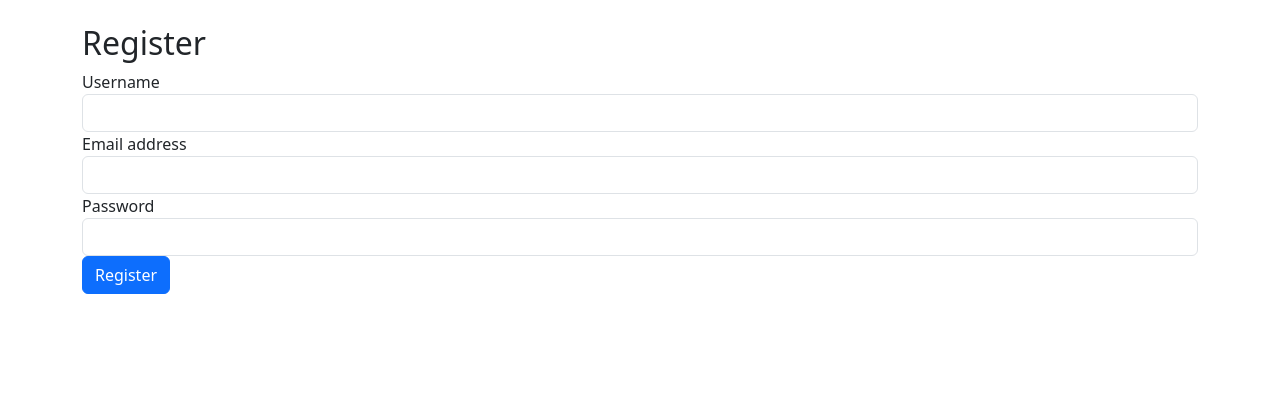
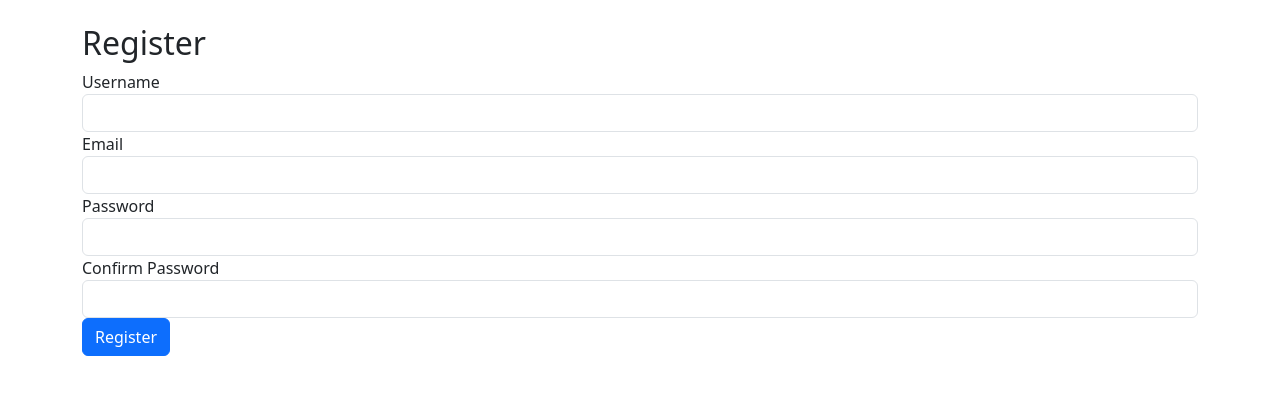
Before and after one commit to cmike221/Lesson-VD07_3, a Flask app: page /register in a window 1280 px wide. Shown: the part 56-451 px from the top of the page. Run offline with Flask 3, Linux system fonts and the light colour scheme; parts of the project's set-up code (start-up, migrations or seed data) failed here and were passed over; some libraries are stand-ins or nearby versions.

Commit message:
Добавлено сравнение введенных паролей

```diff
--- /dev/null
+++ b/app/forms.py
@@ -0,0 +1,13 @@
+from flask_wtf import FlaskForm
+from wtforms import StringField, PasswordField, SubmitField
+from wtforms.validators import DataRequired, Email, EqualTo
+
+
+class RegistrationForm(FlaskForm):
+    username = StringField('Username', validators=[DataRequired()])
+    email = StringField('Email', validators=[DataRequired(), Email()])
+    password = PasswordField('Password', validators=[DataRequired()])
+    confirm_password = PasswordField('Confirm Password', validators=[
+        DataRequired(), EqualTo('password', message='Passwords must match')
+    ])
+    submit = SubmitField('Register')
--- a/app/routes.py
+++ b/app/routes.py
@@ -4,6 +4,7 @@ from .models import User
 from flask_login import login_user, login_required, logout_user
 from werkzeug.security import generate_password_hash, check_password_hash
 from sqlalchemy.exc import IntegrityError
+from .forms import RegistrationForm  # Предполагается, что форма находится в файле forms.py
 
 main = Blueprint('main', __name__)
 
@@ -29,10 +30,11 @@ def login():
 
 @main.route('/register', methods=['GET', 'POST'])
 def register():
-    if request.method == 'POST':
-        username = request.form.get('username')
-        email = request.form.get('email')
-        password = request.form.get('password')
+    form = RegistrationForm()
+    if form.validate_on_submit():
+        username = form.username.data
+        email = form.email.data
+        password = form.password.data
         hashed_password = generate_password_hash(password, method='pbkdf2:sha256')
         new_user = User(username=username, email=email, password=hashed_password)
 
@@ -45,7 +47,7 @@ def register():
             db.session.rollback()  # Откат изменений в случае ошибки
             flash('An account with this email already exists.', 'danger')
 
-    return render_template('register.html')
+    return render_template('register.html', form=form)
 
 
 @main.route('/profile')
--- a/app/templates/register.html
+++ b/app/templates/register.html
@@ -2,19 +2,23 @@
    {% block title %}Register{% endblock %}
    {% block content %}
    <h2>Register</h2>
-   <form method="POST">
+   <form method="POST" action="">
+       {{ form.hidden_tag() }}
        <div class="form-group">
-           <label for="username">Username</label>
-           <input type="text" class="form-control" id="username" name="username" required>
+           <label for="username">{{ form.username.label }}</label>
+           {{ form.username(class="form-control") }}
        </div>
        <div class="form-group">
-           <label for="email">Email address</label>
-           <input type="email" class="form-control" id="email" name="email" required>
+           <label for="email">{{ form.email.label }}</label>
+           {{ form.email(class="form-control") }}
        </div>
        <div class="form-group">
-           <label for="password">Password</label>
-           <input type="password" class="form-control" id="password" name="password" required>
+           <label for="password">{{ form.password.label }}</label>
+           {{ form.password(class="form-control") }}
+       </div><div class="form-group">
+           <label for="confirm_password">{{ form.confirm_password.label }}</label>
+           {{ form.confirm_password(class="form-control") }}
        </div>
-       <button type="submit" class="btn btn-primary">Register</button>
+       <button type="submit" class="btn btn-primary">{{ form.submit.label }}</button>
    </form>
    {% endblock %}
```
